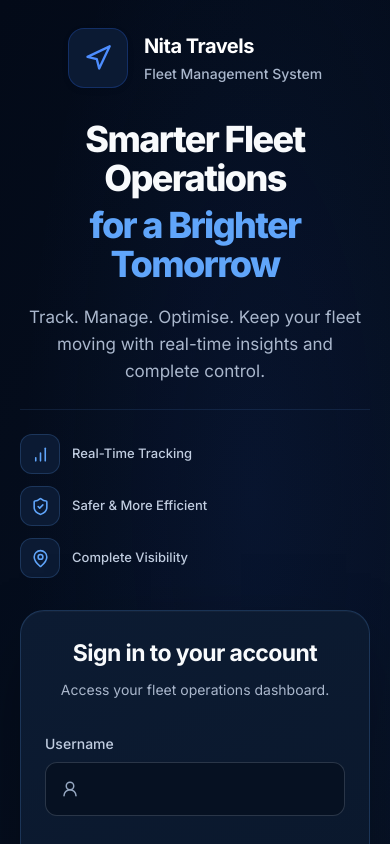
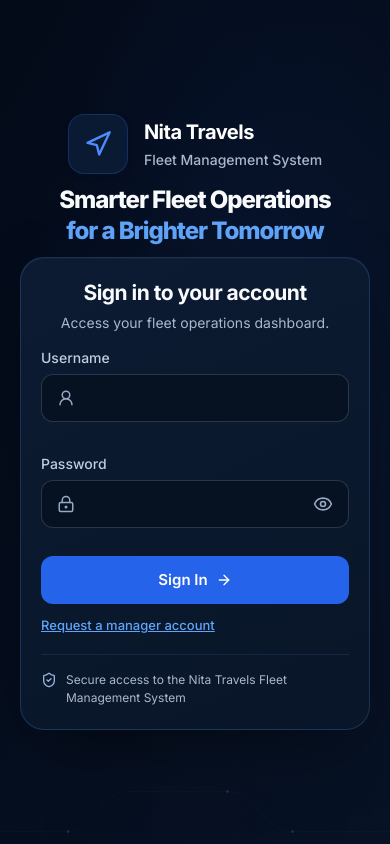
Before and after one commit to Shrey317/Nita-Travels, a Next.js app: page /login in a window 390 px wide. Shown: the top 844 px of the page. Built offline with nearby package versions, Linux system fonts and the light colour scheme.

Commit message:
feat: add login form component

```diff
--- a/app/(auth)/login/components/LoginForm.tsx
+++ b/app/(auth)/login/components/LoginForm.tsx
@@ -105,7 +105,7 @@ export function LoginForm({ action, error }: { action: (formData: FormData) => v
         </div>
         <SubmitButton />
       </form>
-      <a href="/register" className="mt-4 inline-block text-primary underline">Request a manager account</a>
+      <a href="/register" className={styles.registerLink}>Request a manager account</a>
 
       <p className={styles.security}>
         <ShieldCheck aria-hidden="true" />
--- a/app/(auth)/login/login.module.css
+++ b/app/(auth)/login/login.module.css
@@ -2,9 +2,12 @@
   position: relative;
   isolation: isolate;
   display: flex;
-  min-height: 100svh;
+  height: 100dvh;
+  max-height: 100dvh;
+  overflow: hidden;
   align-items: center;
-  padding: 64px 48px;
+  justify-content: center;
+  padding: 24px 48px;
   background: radial-gradient(ellipse at 65% 40%, rgb(37 99 235 / 8%), transparent 65%),
     linear-gradient(120deg, #030a18, #071225);
   color-scheme: dark;
@@ -15,68 +18,87 @@
   z-index: 1;
   display: grid;
   grid-template-columns: minmax(0, 1.22fr) minmax(0, 1fr);
-  align-items: start;
-  gap: 48px;
+  grid-template-rows: auto auto;
+  align-items: center;
+  column-gap: 48px;
+  row-gap: 20px;
   width: 100%;
   max-width: 1360px;
   margin: auto;
 }
 
-.hero { min-width: 0; }
-.brand { grid-column: 1 / -1; }
-.introduction { padding: 32px 0 28px; }
+.brand {
+  grid-column: 1;
+  grid-row: 1;
+  align-self: end;
+}
+
+.hero {
+  grid-column: 1;
+  grid-row: 2;
+  min-width: 0;
+  align-self: start;
+}
+
+.introduction {
+  padding: 8px 0 0;
+}
+
 .headline {
   max-width: 720px;
   color: #f8fafc;
-  font-size: clamp(38px, 3.85vw, 56px);
+  font-size: clamp(32px, 3.4vw, 50px);
   font-weight: 750;
   line-height: 1.08;
   letter-spacing: -0.045em;
   text-wrap: balance;
 }
 .headline > span { display: block; }
-.highlight { margin-top: 10px; color: #60a5fa; }
+.highlight { margin-top: 8px; color: #60a5fa; }
 .description {
   max-width: 540px;
-  margin-top: 28px;
-  font-size: 18px;
-  line-height: 1.7;
+  margin-top: 18px;
+  font-size: 16px;
+  line-height: 1.6;
   color: #aab7cc;
 }
 .features {
   display: grid;
   grid-template-columns: repeat(3, minmax(0, 1fr));
-  gap: 20px;
-  margin-top: 40px;
-  padding-top: 28px;
+  gap: 16px;
+  margin-top: 28px;
+  padding-top: 22px;
   border-top: 1px solid rgb(96 165 250 / 12%);
 }
-.feature { display: flex; flex-direction: column; gap: 12px; font-size: 13px; font-weight: 500; line-height: 1.5; color: #c1cde0; }
-.featureIcon { display: flex; align-items: center; justify-content: center; width: 40px; height: 40px; flex-shrink: 0; border: 1px solid rgb(96 165 250 / 20%); border-radius: 12px; background: #0b1a33; color: #60a5fa; }
-.featureIcon svg { width: 19px; height: 19px; }
+.feature { display: flex; flex-direction: column; gap: 10px; font-size: 13px; font-weight: 500; line-height: 1.45; color: #c1cde0; }
+.featureIcon { display: flex; align-items: center; justify-content: center; width: 38px; height: 38px; flex-shrink: 0; border: 1px solid rgb(96 165 250 / 20%); border-radius: 12px; background: #0b1a33; color: #60a5fa; }
+.featureIcon svg { width: 18px; height: 18px; }
 
 .card {
+  grid-column: 2;
+  grid-row: 1 / span 2;
+  align-self: center;
   width: 100%;
-  max-width: 520px;
+  max-width: 480px;
   justify-self: end;
-  padding: 44px;
+  padding: 32px 36px;
   border: 1px solid rgb(96 165 250 / 20%);
   border-radius: 24px;
   background: linear-gradient(155deg, #0c1b32, #091629);
   box-shadow: 0 24px 70px -24px rgb(0 0 0 / 60%), inset 0 1px rgb(255 255 255 / 3%);
 }
-.cardHeader { margin-bottom: 32px; text-align: center; }
-.cardHeading { font-size: 25px; line-height: 1.3; font-weight: 650; letter-spacing: -0.025em; color: #f8fafc; }
-.cardHeader p { margin-top: 10px; color: #aab7cc; font-size: 14px; line-height: 1.6; }
+.cardHeader { margin-bottom: 22px; text-align: center; }
+.cardHeading { font-size: 24px; line-height: 1.25; font-weight: 650; letter-spacing: -0.025em; color: #f8fafc; }
+.cardHeader p { margin-top: 6px; color: #aab7cc; font-size: 14px; line-height: 1.5; }
 .form { display: flex; flex-direction: column; }
-.field + .field { margin-top: 16px; }
-.label { display: block; margin-bottom: 8px; color: #c1cde0; font-size: 14px; font-weight: 500; }
+.field + .field { margin-top: 10px; }
+.label { display: block; margin-bottom: 6px; color: #c1cde0; font-size: 14px; font-weight: 500; }
 .inputWrap { position: relative; }
-.inputIcon { position: absolute; left: 16px; top: 18px; width: 18px; height: 18px; color: #96a8c2; pointer-events: none; }
+.inputIcon { position: absolute; left: 16px; top: 15px; width: 18px; height: 18px; color: #96a8c2; pointer-events: none; }
 .input {
   display: block;
   width: 100%;
-  height: 54px;
+  height: 48px;
   padding: 0 48px 0 44px;
   border: 1px solid rgb(148 163 184 / 25%);
   border-radius: 12px;
@@ -92,56 +114,53 @@
 .input:-webkit-autofill:hover,
 .input:-webkit-autofill:focus { -webkit-text-fill-color: #f8fafc; caret-color: #f8fafc; -webkit-box-shadow: 0 0 0 1000px #061122 inset; }
 .input:autofill { background: #061122; color: #f8fafc; }
-.toggle { position: absolute; right: 5px; top: 5px; display: flex; width: 44px; height: 44px; align-items: center; justify-content: center; border-radius: 8px; color: #96a8c2; }
+.toggle { position: absolute; right: 4px; top: 2px; display: flex; width: 44px; height: 44px; align-items: center; justify-content: center; border-radius: 8px; color: #96a8c2; }
 .toggle:hover { color: white; background: rgb(96 165 250 / 8%); }
 .toggle:focus-visible { outline: 2px solid #60a5fa; outline-offset: 0; }
-.fieldError { min-height: 21px; margin-top: 5px; font-size: 12px; line-height: 21px; color: #fca5a5; }
-.authError { display: flex; flex-direction: column; justify-content: center; min-height: 56px; padding: 8px 0; font-size: 13px; line-height: 20px; color: #fca5a5; }
-.submit { height: 52px; border-radius: 12px; background: #2563eb; color: white; font-size: 15px; font-weight: 600; }
+.fieldError { min-height: 18px; margin-top: 3px; font-size: 12px; line-height: 18px; color: #fca5a5; }
+.authError { display: flex; flex-direction: column; justify-content: center; min-height: 28px; padding: 4px 0; font-size: 13px; line-height: 18px; color: #fca5a5; }
+.submit { height: 48px; border-radius: 12px; background: #2563eb; color: white; font-size: 15px; font-weight: 600; }
 .submit:hover { background: #1d4ed8; }
 .submit:focus-visible { --tw-ring-color: #60a5fa; --tw-ring-offset-color: #0b1a33; }
-.security { display: flex; align-items: flex-start; justify-content: center; gap: 9px; margin-top: 28px; padding-top: 24px; border-top: 1px solid rgb(96 165 250 / 12%); color: #aab7cc; font-size: 12px; line-height: 1.7; text-align: left; }
-.security svg { width: 17px; height: 17px; margin-top: 2px; flex-shrink: 0; color: #96b4db; }
+.registerLink { display: inline-block; margin-top: 12px; font-size: 13px; font-weight: 500; color: #60a5fa; text-decoration: underline; }
+.registerLink:hover { color: #93c5fd; }
+.security { display: flex; align-items: flex-start; justify-content: center; gap: 9px; margin-top: 18px; padding-top: 16px; border-top: 1px solid rgb(96 165 250 / 12%); color: #aab7cc; font-size: 12px; line-height: 1.5; text-align: left; }
+.security svg { width: 16px; height: 16px; margin-top: 1px; flex-shrink: 0; color: #96b4db; }
 
 .decoration { position: absolute; inset: 0; z-index: 0; pointer-events: none; overflow: hidden; }
 .grid { position: absolute; inset: 0; opacity: 0.2; background-image: linear-gradient(rgb(96 165 250 / 15%) 1px, transparent 1px), linear-gradient(90deg, rgb(96 165 250 / 15%) 1px, transparent 1px); background-size: 80px 80px; mask-image: linear-gradient(to bottom, #000, transparent 25%, transparent 75%, #000); }
 .routes { position: absolute; bottom: 0; width: 100%; height: 100px; }
 
 @media (max-width: 1100px) {
-  .page { padding: 48px 32px; }
-  .layout { gap: 32px; grid-template-columns: minmax(0, 1fr) minmax(0, 1fr); }
-  .headline { font-size: 42px; }
-  .card { padding: 32px; }
+  .page { padding: 20px 32px; }
+  .layout { column-gap: 32px; grid-template-columns: minmax(0, 1fr) minmax(0, 1fr); }
+  .headline { font-size: 36px; }
+  .card { padding: 28px; }
   .features { gap: 12px; }
 }
 @media (min-width: 700px) and (max-width: 899px) {
-  .page { padding: 40px 24px; }
-  .layout { gap: 24px; }
-  .headline { font-size: 38px; }
-  .description { font-size: 17px; }
+  .page { padding: 20px 24px; }
+  .layout { column-gap: 24px; }
+  .headline { font-size: 32px; }
+  .description { font-size: 15px; }
   .card { padding: 24px; }
-  .cardHeading { font-size: 23px; }
-  .features { grid-template-columns: 1fr; margin-top: 28px; padding-top: 24px; }
+  .cardHeading { font-size: 22px; }
+  .features { grid-template-columns: 1fr; margin-top: 20px; padding-top: 16px; gap: 10px; }
   .feature { flex-direction: row; align-items: center; }
 }
 @media (max-width: 699px) {
-  .page { padding: 32px 24px; }
-  .layout { grid-template-columns: minmax(0, 1fr); gap: 32px; max-width: 540px; }
-  .brand { justify-content: center; text-align: left; }
+  .page { padding: 16px 20px; }
+  .layout { grid-template-columns: minmax(0, 1fr); grid-template-rows: auto; row-gap: 12px; max-width: 480px; }
+  .brand { grid-column: 1; grid-row: auto; justify-content: center; text-align: left; }
+  .hero { grid-column: 1; grid-row: auto; }
   .introduction { padding: 0; text-align: center; }
-  .headline { font-size: 42px; }
-  .description { margin-top: 20px; font-size: 17px; line-height: 1.6; }
-  .features { margin-top: 24px; padding-top: 24px; text-align: left; }
-  .card { justify-self: center; }
+  .headline { font-size: 24px; line-height: 1.15; }
+  .highlight { margin-top: 4px; }
+  .description { display: none; }
+  .features { display: none; }
+  .card { grid-column: 1; grid-row: auto; justify-self: center; padding: 22px 20px; }
+  .cardHeader { margin-bottom: 14px; }
+  .cardHeading { font-size: 21px; }
   .grid { display: none; }
   .routes { opacity: 0.5; height: 60px; }
 }
-@media (max-width: 479px) {
-  .page { padding: 28px 20px; }
-  .headline { font-size: 36px; }
-  .highlight { margin-top: 8px; }
-  .features { grid-template-columns: 1fr; gap: 12px; }
-  .feature { flex-direction: row; align-items: center; }
-  .card { padding: 28px 24px; }
-  .cardHeading { font-size: 23px; }
-}
```
